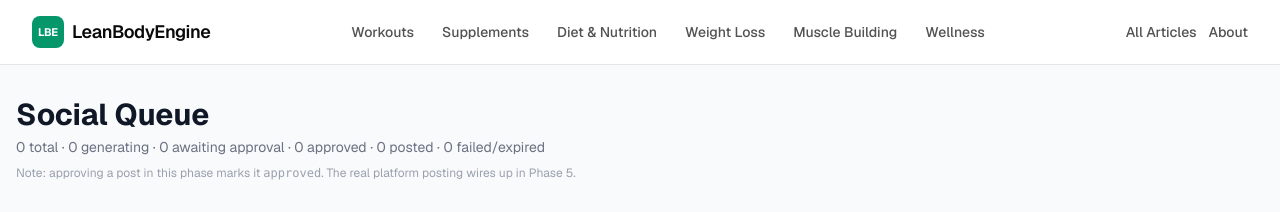
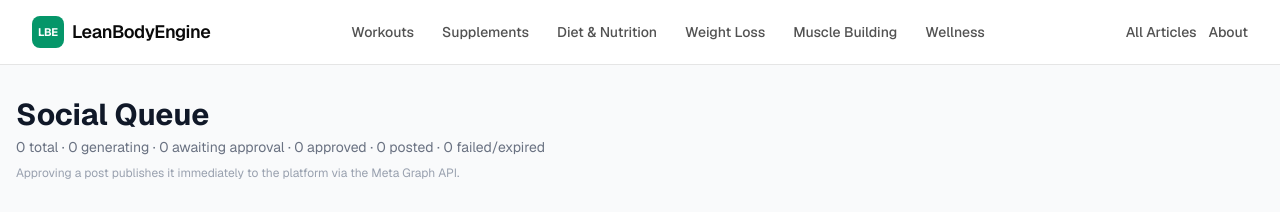
Before and after one commit to nathankhoang/fitlife-hub, a Next.js app: page /admin/social-queue in a window 1280 px wide. Shown: the top 212 px of the page. Built offline with nearby package versions, Linux system fonts and the light colour scheme.

Commit message:
Fix stale banner note on social queue — posting IS wired up

```diff
--- a/app/admin/social-queue/page.tsx
+++ b/app/admin/social-queue/page.tsx
@@ -63,7 +63,7 @@ export default async function SocialQueuePage() {
             {all.length} total · {counts.pending} generating · {counts.awaiting_approval} awaiting approval · {counts.approved} approved · {counts.posted} posted · {counts.failed} failed/expired
           </p>
           <p className="text-xs text-gray-400 mt-2">
-            Note: approving a post in this phase marks it <code>approved</code>. The real platform posting wires up in Phase 5.
+            Approving a post publishes it immediately to the platform via the Meta Graph API.
           </p>
         </div>
 
```
